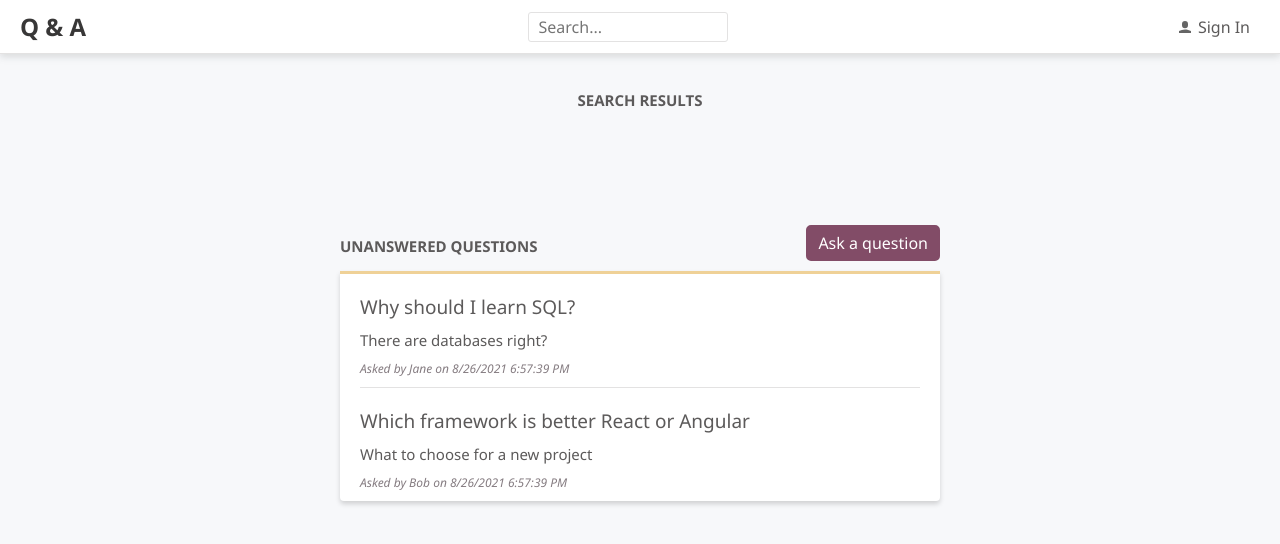
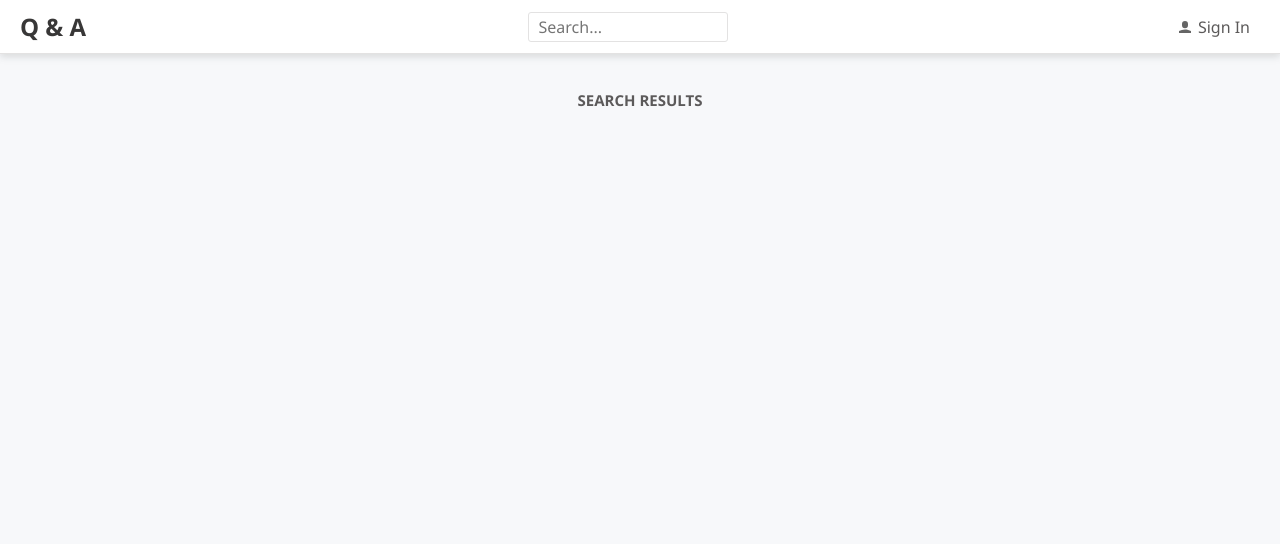
Before and after one commit to sswietoniowski/learning-aspnetcore-react-frontend-react-app, a React (Create React App) app: page /search in a window 1280 px wide. Shown: the top 544 px of the page. Built offline with nearby package versions, Linux system fonts and the light colour scheme.

Commit message:
Handled not found pages

```diff
--- a/src/App.tsx
+++ b/src/App.tsx
@@ -10,6 +10,7 @@ import { BrowserRouter, Routes, Route } from 'react-router-dom';
 import { AskPage } from './AskPage';
 import { SearchPage } from './SearchPage';
 import { SignInPage } from './SignInPage';
+import { NotFoundPage } from './NotFoundPage';
 
 function App() {
   return (
@@ -27,8 +28,8 @@ function App() {
           <Route path="search" element={<SearchPage />} />
           <Route path="ask" element={<AskPage />} />
           <Route path="signin" element={<SignInPage />} />
+          <Route path="*" element={<NotFoundPage />} />
         </Routes>
-        <HomePage />
       </div>
     </BrowserRouter>
   );
--- /dev/null
+++ b/src/NotFoundPage.tsx
@@ -0,0 +1,4 @@
+import React from 'react';
+import { Page } from './Page';
+
+export const NotFoundPage = () => <Page title="Page Not Found">{null}</Page>;
```
